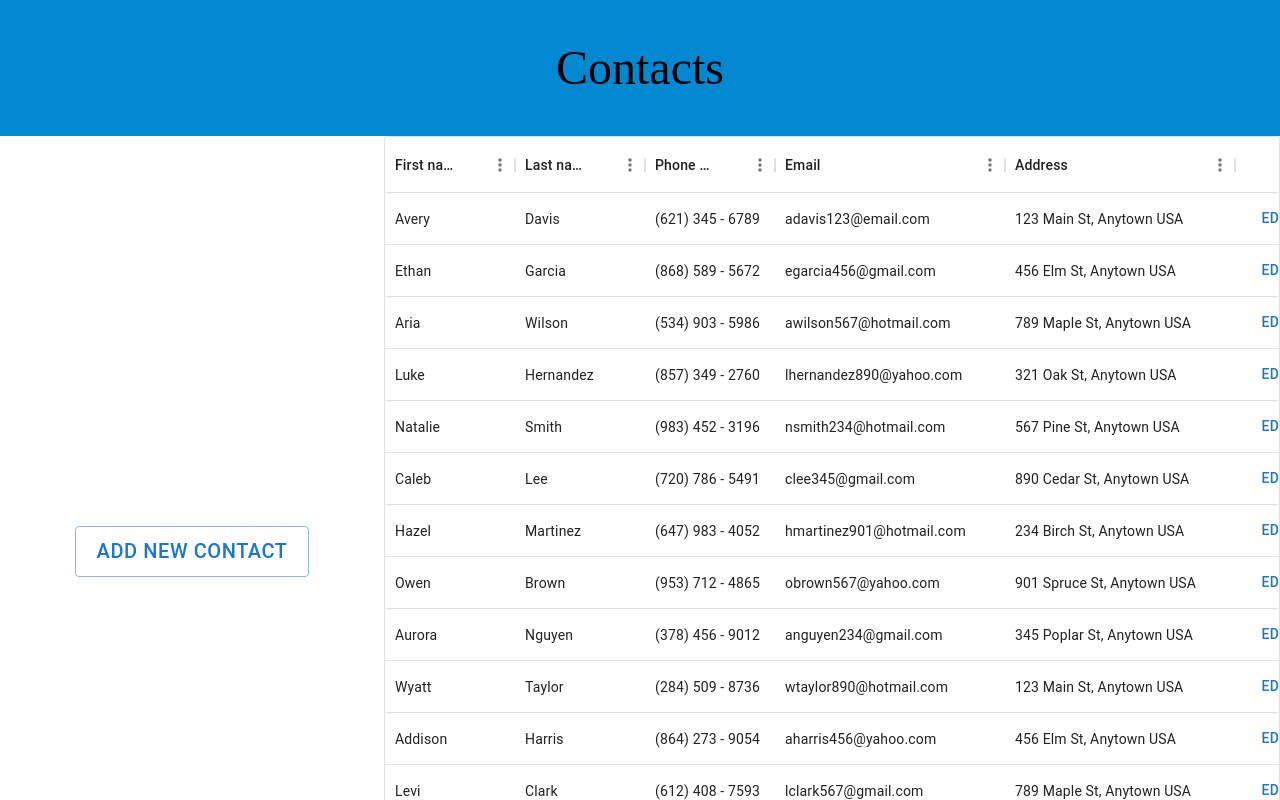
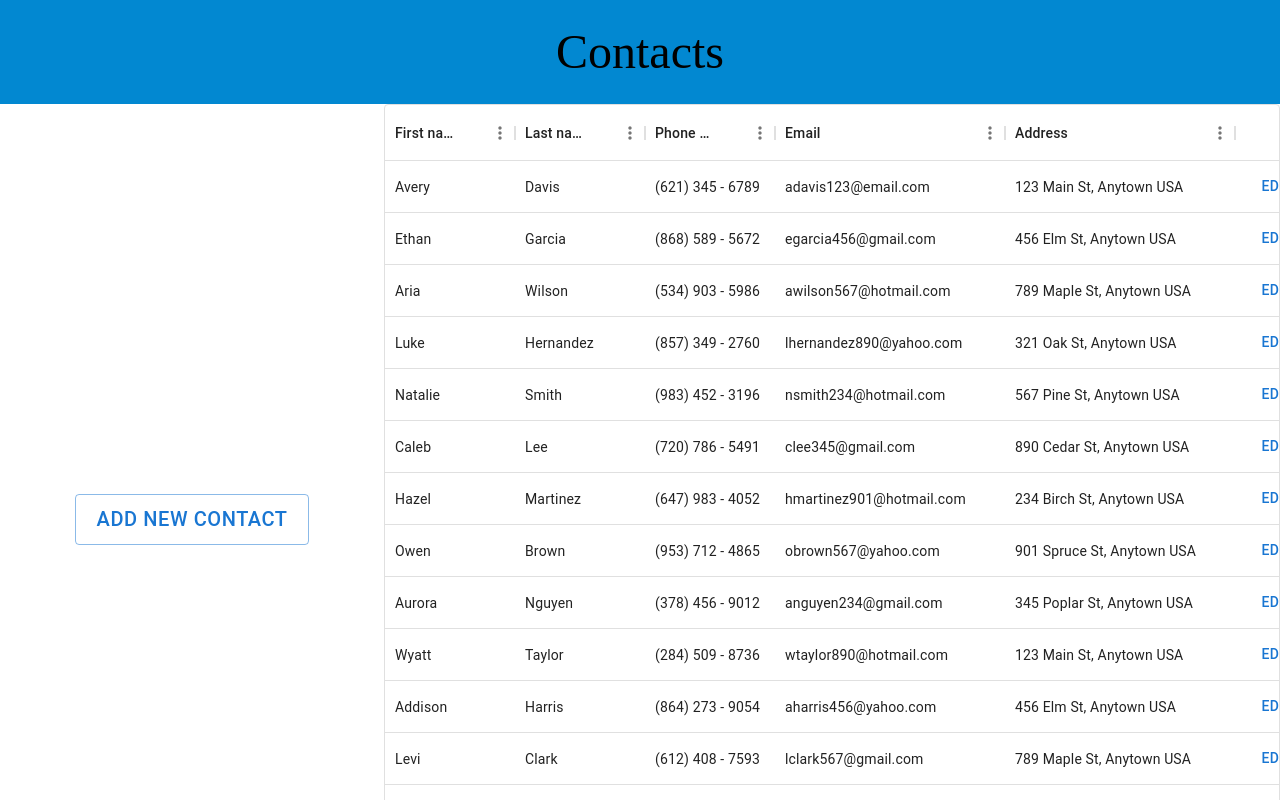
Before and after one commit to ali-tab/capco, a React (Create React App) app: page / in a window 1280 px wide. Shown: the top 800 px of the page. Built offline with nearby package versions, Linux system fonts and the light colour scheme.

Commit message:
ui update

```diff
--- a/src/components/MainPage.jsx
+++ b/src/components/MainPage.jsx
@@ -264,14 +264,18 @@ function MainPage() {
   return (
     <Box justifyContent="center" alignItems="center">
       <Typography
-        sx={{ p: 5, bgcolor: "info.main" }}
+        sx={{ p: 3, bgcolor: "info.main" }}
         variant="h3"
         fontFamily="DM Sans"
       >
         Contacts
       </Typography>
       <Box
+        margin= "0"
+//        minWidth = "100%"
+//        height = "100vh"
         display="flex"
+//        flexDirection= "column"
         sx={{ p: 0, height: 830 }}
         justifyContent="center"
         alignItems="center"
```
Also changed, not shown: src/components/AddContact.jsx (line endings or trailing spaces), src/components/ContactList.jsx (line endings or trailing spaces), src/components/DeleteContact.jsx (line endings or trailing spaces), src/components/EditContact.jsx (line endings or trailing spaces), src/components/Form.jsx (line endings or trailing spaces).
